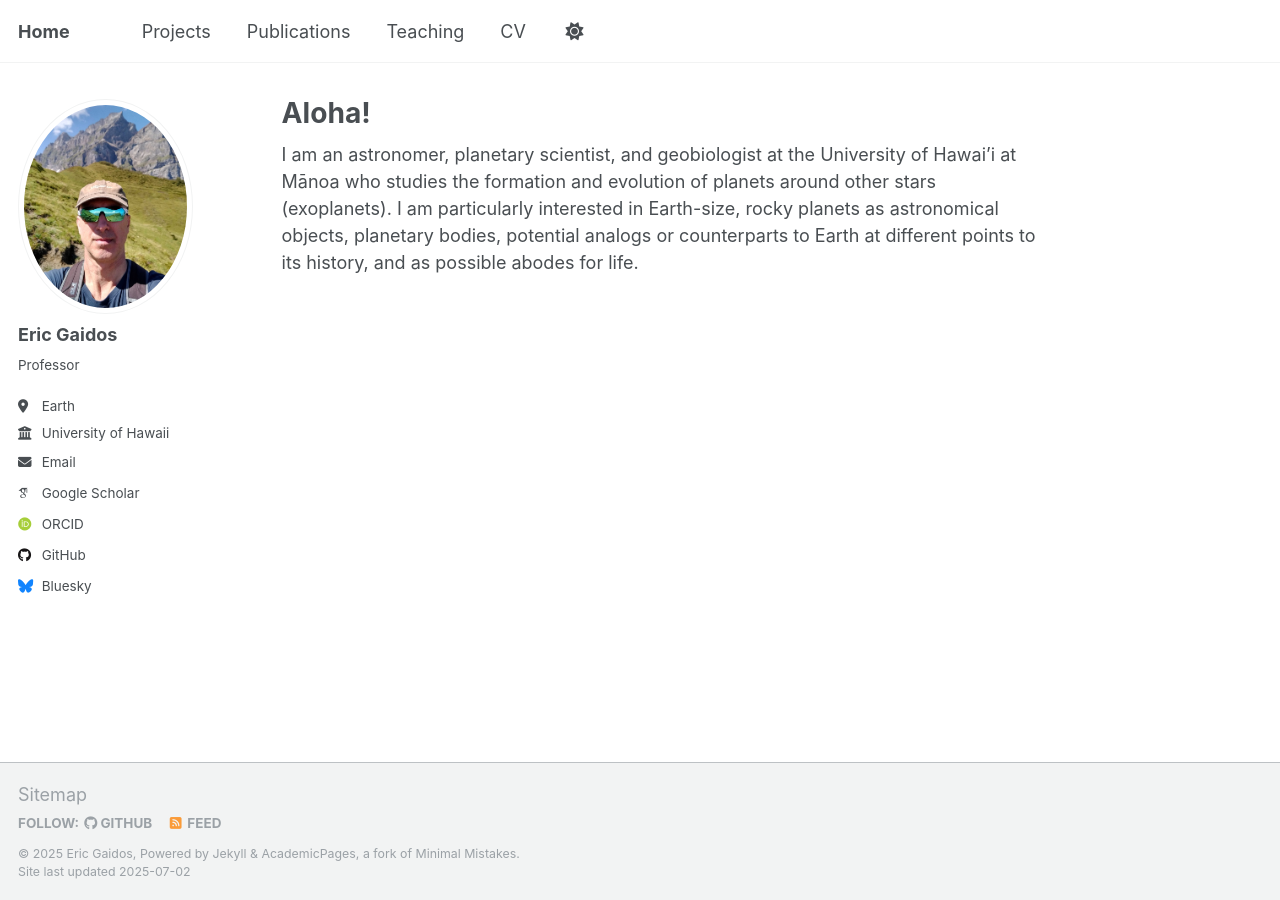
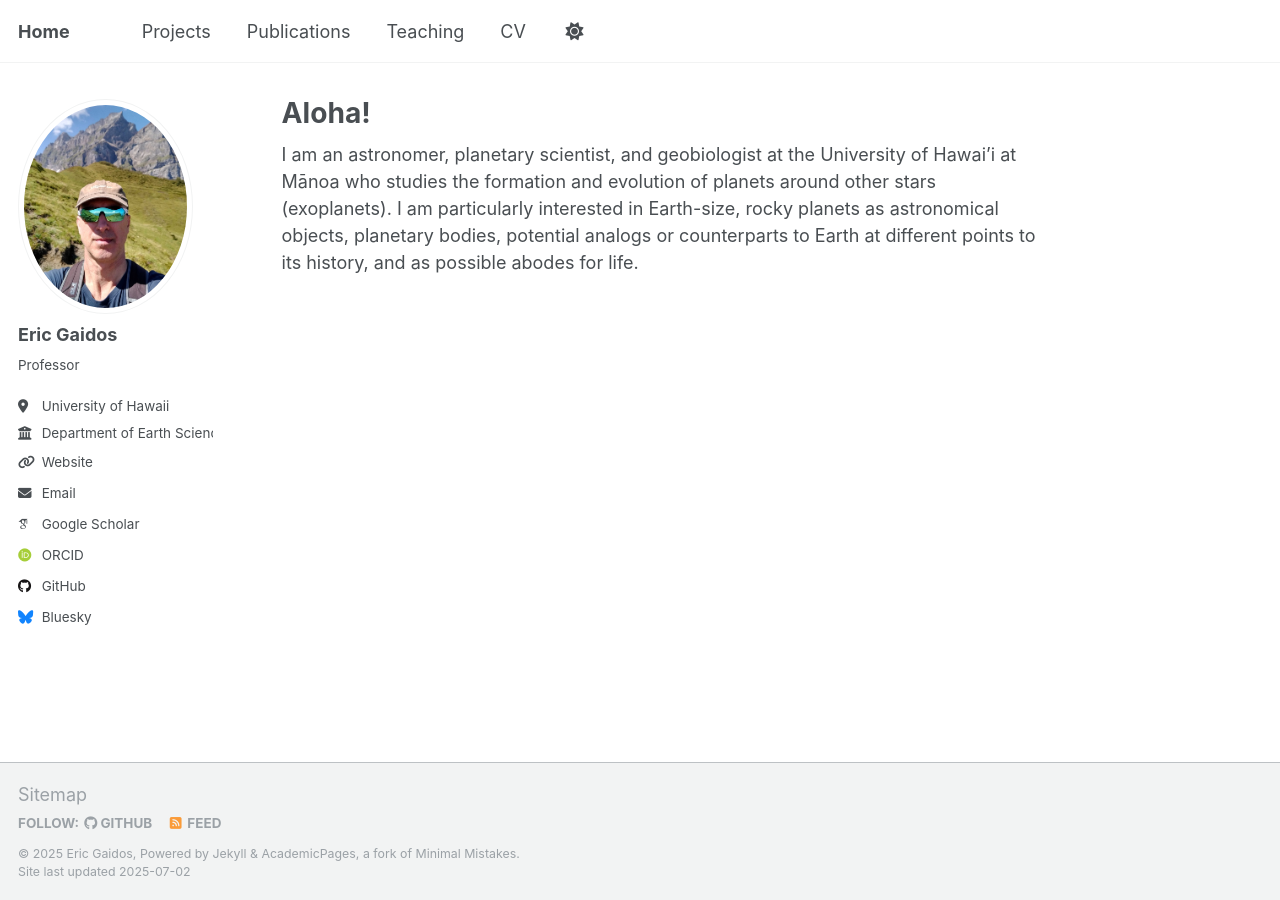
Before and after one commit to egaidos/egaidos.github.io, a Jekyll site: the page built from _pages/about.md, in a window 1280 px wide. Built offline with Jekyll 4.4.1, drawn with Linux system fonts in a browser that asks for light colours; some web fonts are replaced.

Commit message:
Update _config.yml

```diff
--- a/_config.yml
+++ b/_config.yml
@@ -25,9 +25,9 @@ author:
   avatar           : "profile_pic.jpg"
   name             : "Eric Gaidos"
   bio              : "Professor"
-  location         : "Earth"
-  employer         : "University of Hawaii"
-  uri              : # URL
+  location         : "University of Hawaii"
+  employer         : "Department of Earth Sciences"
+  uri              : "https://www.soest.hawaii.edu/earthsciences/"
   email            : "gaidos@hawaii.edu"
 
   # Academic websites
```
